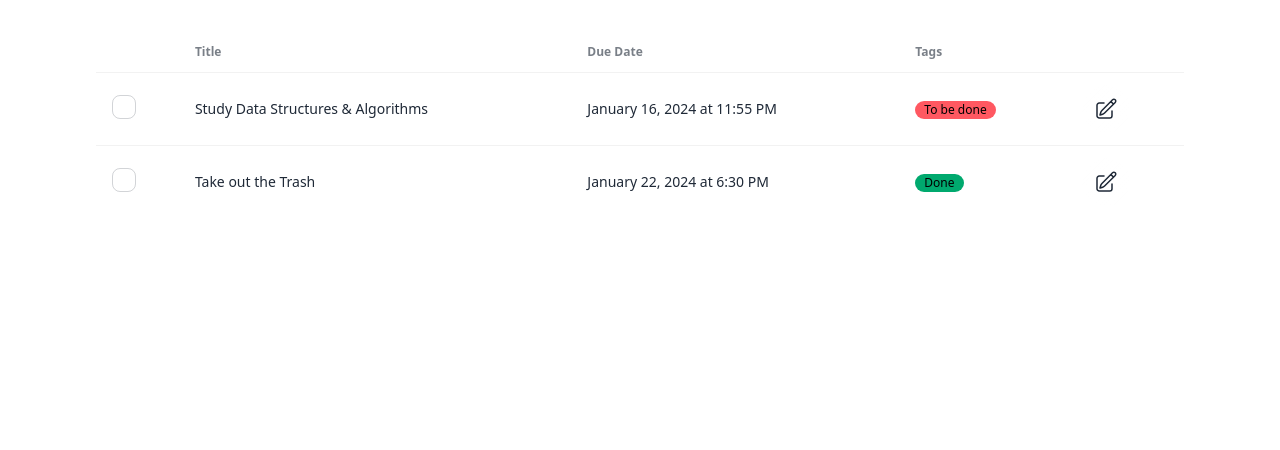
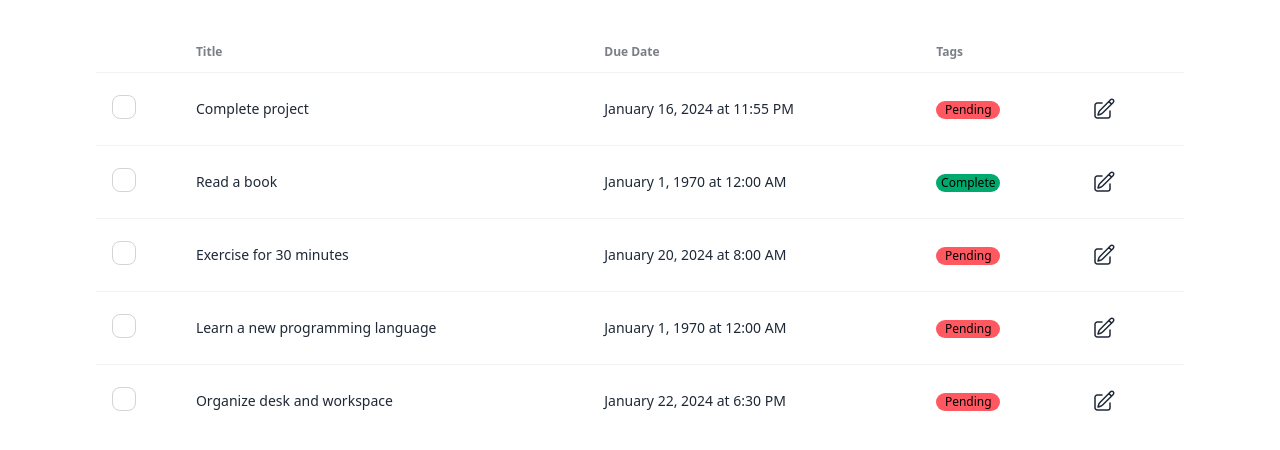
Before and after one commit to Luzefiru/java-todo-app, a React (Vite) app in the folder client/: page / in a window 1280 px wide. Shown: the top 450 px of the page. Built offline with nearby package versions, Linux system fonts and the light colour scheme; data requests are answered from the project's data file.

Commit message:
feat: integrate frontend with mock db

```diff
--- a/client/src/components/TodoEntry.jsx
+++ b/client/src/components/TodoEntry.jsx
@@ -19,11 +19,11 @@ function TodoTableRow({ title, dueDateISO, isCompleted }) {
       <td>
         <div>
           <span
-            className={`p-2 badge badge-sm ${
+            className={`p-2 w-16 badge badge-sm ${
               isCompleted ? 'badge-success' : 'badge-error'
             }`}
           >
-            {isCompleted ? 'Done' : 'To be done'}
+            {isCompleted ? 'Complete' : 'Pending'}
           </span>
         </div>
       </td>
--- a/client/src/components/TodoTable.jsx
+++ b/client/src/components/TodoTable.jsx
@@ -1,6 +1,28 @@
 import TodoTableRow from './TodoEntry';
+import { useState, useEffect } from 'react';
+import todoService from '../services/todo.service';
 
 function TodoTable() {
+  const [todos, setTodos] = useState(undefined);
+
+  console.log(todos);
+
+  useEffect(() => {
+    const fetchTodos = async () => {
+      const fetchedTodos = await todoService.getTodos();
+      setTodos(fetchedTodos);
+    };
+    fetchTodos();
+  }, []);
+
+  if (todos === undefined) {
+    return (
+      <div className="flex items-center justify-center w-full mt-16">
+        <span className="loading loading-ring loading-lg" />
+      </div>
+    );
+  }
+
   return (
     <div className="overflow-x-auto">
       <table className="table">
@@ -16,16 +38,14 @@ function TodoTable() {
         </thead>
         {/* body */}
         <tbody>
-          <TodoTableRow
-            title={'Study Data Structures & Algorithms'}
-            dueDateISO={'2024-01-16T23:55:54.906Z'}
-            isCompleted={false}
-          />
-          <TodoTableRow
-            title={'Take out the Trash'}
-            dueDateISO={'2024-01-22T18:30:00.000Z'}
-            isCompleted={true}
-          />
+          {todos?.map((t) => (
+            <TodoTableRow
+              title={t.title}
+              dueDateISO={t.due_date}
+              isCompleted={t.is_completed}
+              key={t.id}
+            />
+          ))}
         </tbody>
         {/* foot */}
       </table>
--- /dev/null
+++ b/client/src/services/todo.service.js
@@ -0,0 +1,37 @@
+import axios from 'axios';
+const baseUrl = 'http://localhost:3000/todos';
+
+const todoService = (() => {
+  const getTodos = async () => {
+    const { data } = await axios.get(baseUrl);
+    return data;
+  };
+
+  const createTodo = async ({ title, dueDateISO, isCompleted }) => {
+    const { data } = await axios.post(baseUrl, {
+      title,
+      dueDateISO,
+      isCompleted,
+    });
+    return data;
+  };
+
+  const updateTodo = async ({ id, title, dueDateISO, isCompleted }) => {
+    const { data } = await axios.put(`${baseUrl}/${id}`, {
+      id,
+      title,
+      dueDateISO,
+      isCompleted,
+    });
+    return data;
+  };
+
+  const deleteTodo = async (id) => {
+    await axios.delete(`${baseUrl}/${id}`);
+    return;
+  };
+
+  return { getTodos, createTodo, updateTodo, deleteTodo };
+})();
+
+export default todoService;
```
